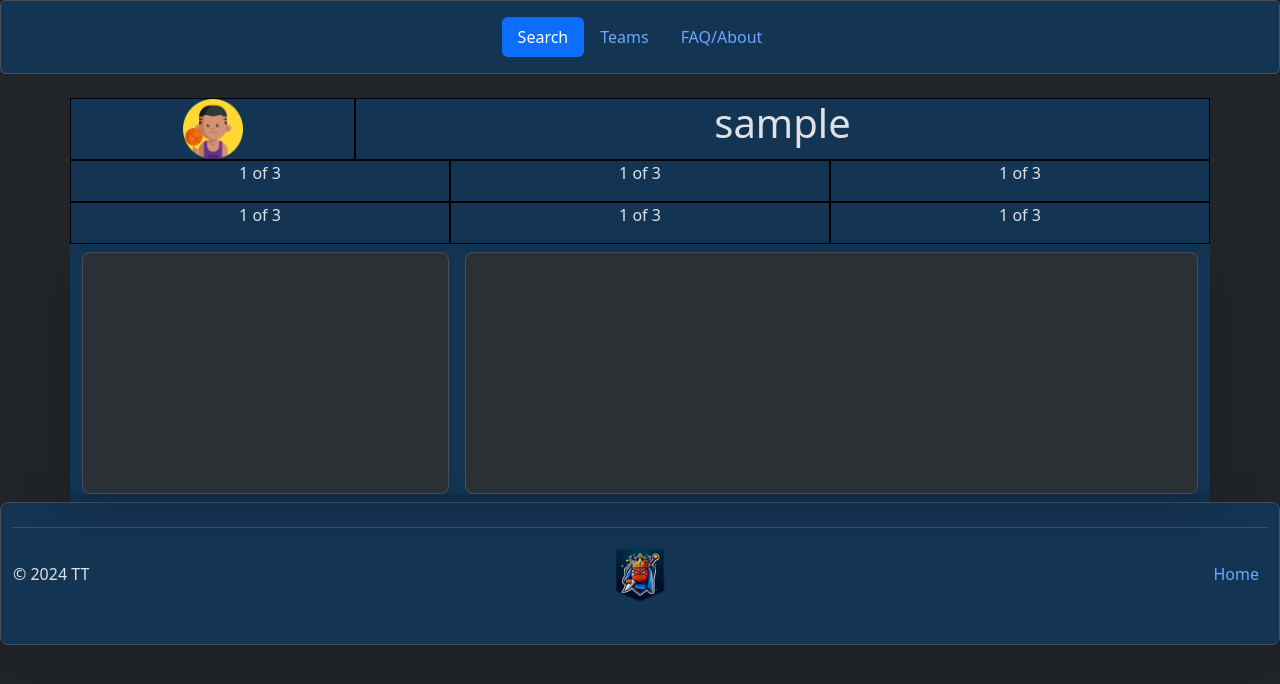
After one commit to Deltron2020/CustomFantasyWebApp, a Flask app: a page that uses app/templates/header.html in a window 1280 px wide. The commit adds this page. Shown: the top 684 px of the page. Run offline with Flask 3, Linux system fonts and the light colour scheme; parts of the project's set-up code (start-up, migrations or seed data) failed here and were passed over; some libraries are stand-ins or nearby versions.

Commit message:
modified player page layout

```diff
--- a/app/templates/FA_Home.html
+++ b/app/templates/FA_Home.html
@@ -80,8 +80,10 @@
                return $(this).text();
             }).get();
 
-            alert("Your data is: " + $.trim(tableData[0]) + " , " + $.trim(tableData[1]) + " , " + $.trim(tableData[2]));
-            });
+            //alert("Your data is: " + $.trim(tableData[0]) + " , " + $.trim(tableData[1]) + " , " + $.trim(tableData[2]));
+             window.open('/player/' + $.trim(tableData[0]) + '', '_blank');
+
+        });
     </script>
 
 
--- /dev/null
+++ b/app/templates/FA_Player.html
@@ -0,0 +1,75 @@
+<!DOCTYPE html>
+<html lang="en">
+<head>
+    {% include 'bootstrap.html' %}
+
+    <title>X Player</title>
+
+    <style>
+        .container-fluid,
+        .container {
+        background-color: #143454;
+    }
+    </style>
+
+    {% include 'header.html' %}
+
+</head>
+
+<body lang="en" data-bs-theme="dark">
+
+<div class="container text-center">
+    <div class="row">
+        <div class="col-3 border border-black">
+            <img src="/static/player_icon.png" width="60" height="60">
+        </div>
+        <div class="col border border-black">
+            <H1>{{name}}</H1>
+        </div>
+    </div>
+
+        <div class="row">
+            <div class="col border border-black">
+                <p>1 of 3</p>
+            </div>
+            <div class="col border border-black">
+                <p>1 of 3</p>
+            </div>
+            <div class="col border border-black">
+                <p>1 of 3</p>
+            </div>
+        </div>
+
+        <div class="row">
+            <div class="col border border-black">
+                <p>1 of 3</p>
+            </div>
+            <div class="col border border-black">
+                <p>1 of 3</p>
+            </div>
+            <div class="col border border-black">
+                <p>1 of 3</p>
+            </div>
+        </div>
+
+<div class="row">
+<div class="col d-md-block rounded-3 shadow-lg mb-2 mt-2">
+    <div class="d-grid gap-3" style="grid-template-columns: 1fr 2fr;">
+      <div class="bg-body-tertiary border rounded-3">
+        <br><br><br><br><br><br><br><br><br><br>
+      </div>
+      <div class="bg-body-tertiary border rounded-3">
+        <br><br><br><br><br><br><br><br><br><br>
+      </div>
+    </div>
+  </div>
+</div>
+
+</div>
+
+
+{% include 'footer.html' %}
+
+</body>
+
+</html>
--- a/app/templates/header.html
+++ b/app/templates/header.html
@@ -2,10 +2,9 @@
     <header class="d-flex flex-wrap justify-content-center py-3">
 
       <ul class="nav nav-pills">
-        <li class="nav-item"><a href="/" class="nav-link" aria-current="true">Home</a></li>
+        <li class="nav-item"><a href="/" class="nav-link" aria-current="true">Search</a></li>
         <li class="nav-item"><a href="/teams" class="nav-link" aria-current="false">Teams</a></li>
-        <li class="nav-item"><a href="/test" class="nav-link" aria-current="false">FAQs</a></li>
-        <li class="nav-item"><a href="/test" class="nav-link" aria-current="false">About</a></li>
+        <li class="nav-item"><a href="/test" class="nav-link" aria-current="false">FAQ/About</a></li>
       </ul>
 
 
@@ -14,12 +13,14 @@
         // come back to do this for aria-current - setting active page to true
         var navContainer = document.getElementById("header");
         var navItems = navContainer.getElementsByClassName("nav-link");
+        var url = document.URL;
         var i = 0;
 
         // Loop through the items
         while (navItems[i]) {
 
-            if (navItems[i].href === document.URL) {
+          var navs = navItems[i].href;
+          if (url.match(navs)) {
               navItems[i].className = navItems[i].className.replace("nav-link", "nav-link active");
               }
             else {
--- a/app/views.py
+++ b/app/views.py
@@ -52,3 +52,8 @@ def web_app_home():
                            top5d_rebounds=reboundsDefReboundsList, top5d_rebounds_names=dReboundsNamesList,
                            top5turnovers=turnoverTurnoverList, top5turnovers_names=turnoverNamesList,
                            top5fouls=foulsFoulsList, top5fouls_names=foulsNamesList)
+
+
+@views.route("/player/<name>")
+def web_app_player(name):
+    return render_template('FA_Player.html', name=name)
```
Also changed, not shown: app/static/player_icon.png (added).
